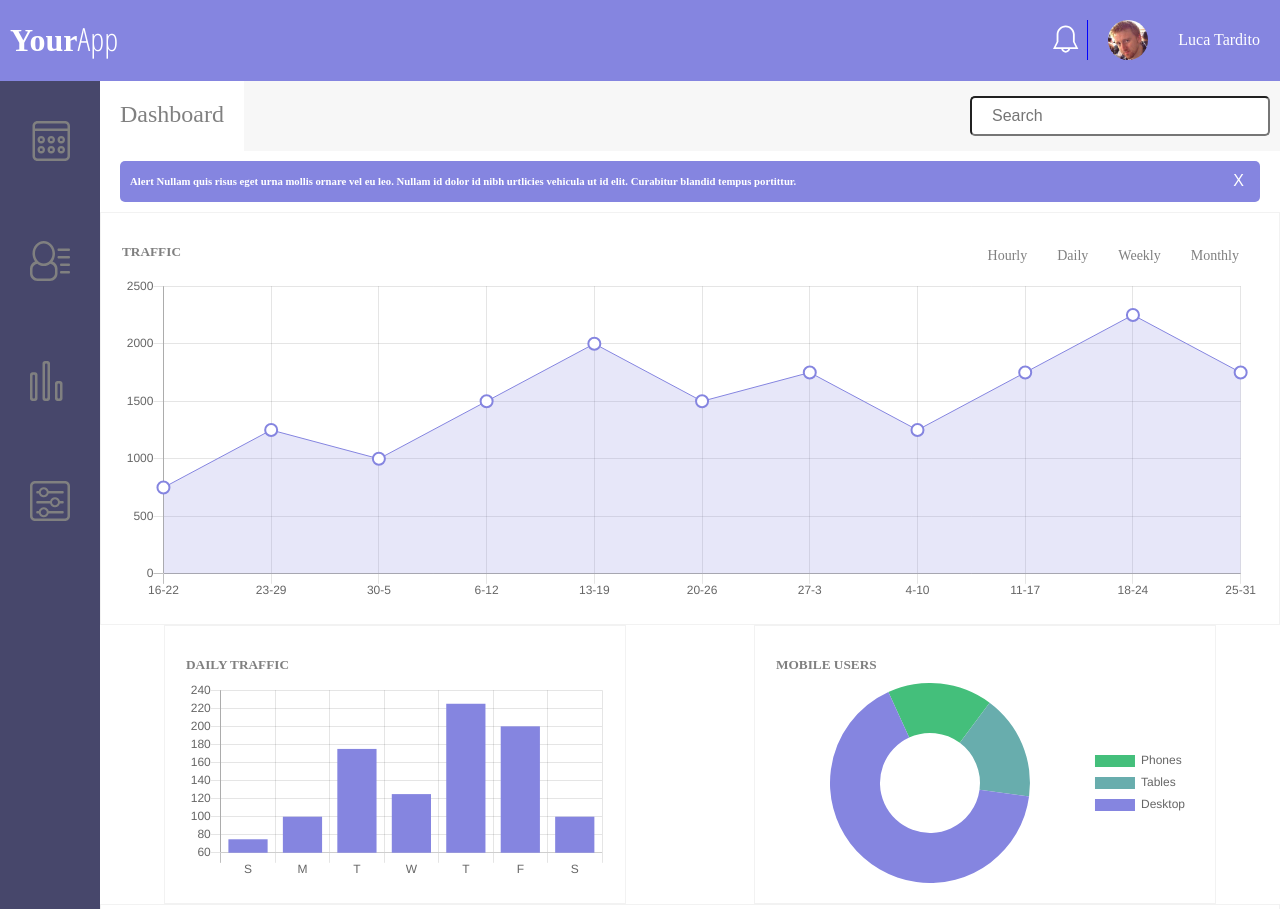
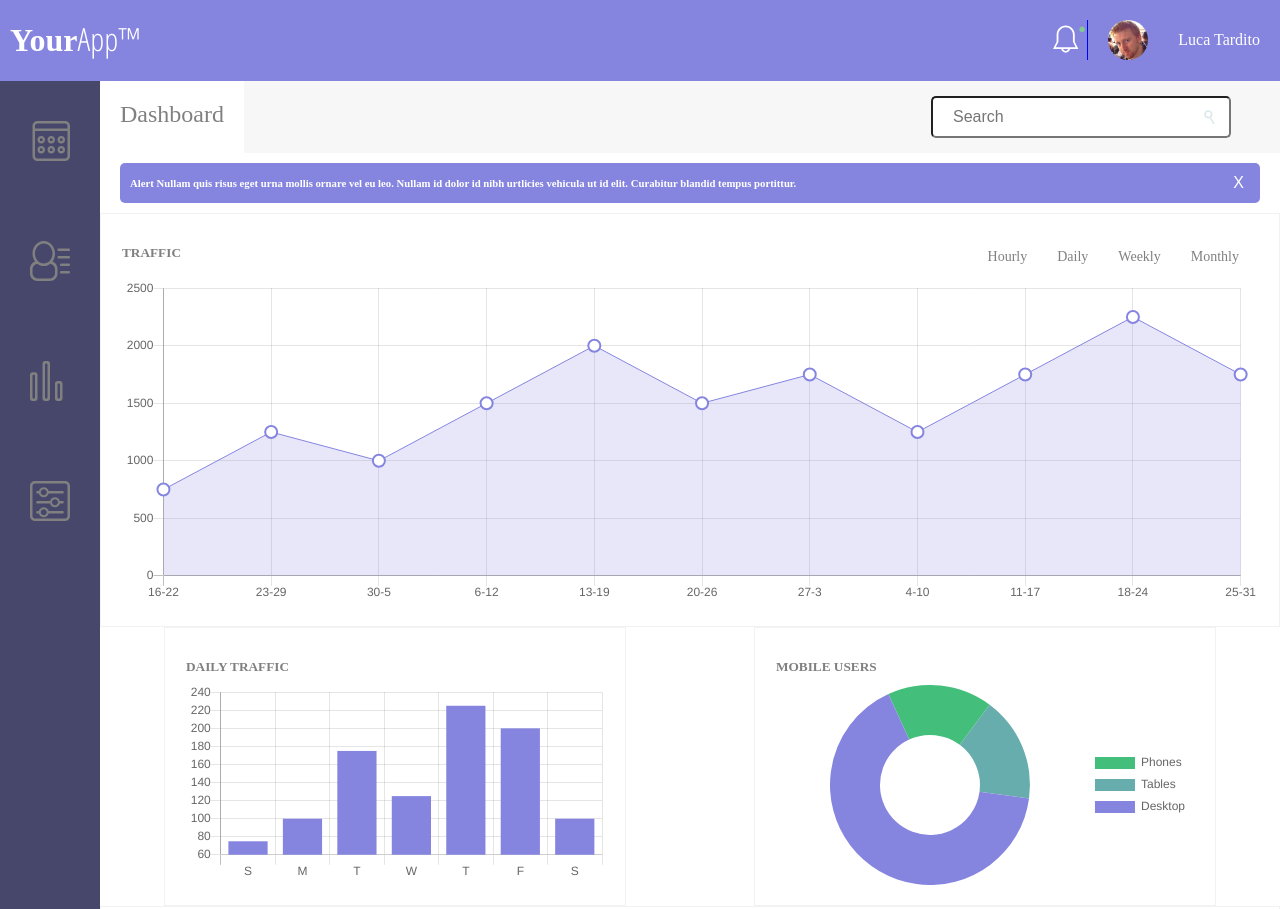
Before and after one commit to lucatardi/Web-App-Dashboard, a plain HTML site: page index.html in a window 1280 px wide. Shown: the top 909 px of the page. Drawn offline with nearby package versions, Linux system fonts and the light colour scheme.

Commit message:
Submitted Project

```diff
--- a/index.html
+++ b/index.html
@@ -12,14 +12,14 @@
   <body>
     <header>
 
-      <h1 class="name-app"> Your<spam class="reduce">App<!-- &#8482 --></spam></h1>
+      <h1 class="name-app"> Your<spam class="reduce">App&#8482</spam></h1>
 
       <div class="header-menu">
         <svg version="1.1" xmlns="http://www.w3.org/2000/svg" x="0px" y="0px" viewBox="0 0 32 32" class="icon-navigation">
         		<path d="M24,18v-8c0-5.5-4.5-10-10-10S4,4.5,4,10v8l-4,8h9.1c0.5,2.3,2.5,4,4.9,4s4.4-1.7,4.9-4H28L24,18z M14,28
         			c-1.3,0-2.4-0.8-2.8-2h5.6C16.4,27.2,15.3,28,14,28z M3,24l3-6v-8c0-4.4,3.6-8,8-8s8,3.6,8,8v8l3,6H3z"/>
         </svg>
-
+        <p id="notification">●</p>
         <img src="photos/first-user.jpg" alt="avatar" class="avatar-user profile">
 
         <h4 class="name-user"> Luca Tardito </h4>
@@ -67,7 +67,16 @@
       <div class="dashboard">
         <div class="label-page">
           <h2 class="label-title"> Dashboard </h2>
-          <input type="text" class="search" placeholder="Search">
+          <div class="search-div">
+            <input type="text" class="search" placeholder="Search">
+            <svg version="1.1" xmlns="http://www.w3.org/2000/svg" xmlns:xlink="http://www.w3.org/1999/xlink" width="300" height="300" viewBox="0 0 300 300" class="search-icon">
+            	<rect x="0" y="0" width="300" height="300" fill="transparent" />
+            	<g id="widget" transform="matrix(1,0,0,1,150,150)">
+            		<path d="M17.7827,42.6503 L7.02988,48.8584 L-24.1184,-5.09206 L-13.3656,-11.3002 L17.7827,42.6503 Z" fill="#dce8eb" fill-opacity="1" />
+            		<path d="M0,-35.8852 C0,-16.0766 -16.0766,0 -35.8852,0 C-55.6938,0 -71.7703,-16.0766 -71.7703,-35.8852 C-71.7703,-55.6938 -55.6938,-71.7703 -35.8852,-71.7703 C-16.0766,-71.7703 0,-55.6938 0,-35.8852 Z M-35.8852,-57.4163 C-47.799,-57.4163 -57.4163,-47.799 -57.4163,-35.8852 C-57.4163,-23.9713 -47.799,-14.3541 -35.8852,-14.3541 C-23.9713,-14.3541 -14.3541,-23.9713 -14.3541,-35.8852 C-14.3541,-47.799 -23.9713,-57.4163 -35.8852,-57.4163 Z" fill="#dce8eb" fill-opacity="1" />
+            	</g>
+            </svg>
+        </div>
         </div> <!-- label-page -->
         <div class="alert">
           <h6> Alert Nullam quis risus eget urna mollis ornare vel eu leo. Nullam id dolor id nibh urtlicies vehicula ut id elit. Curabitur blandid tempus portittur. </h6>
--- a/styles/style.css
+++ b/styles/style.css
@@ -39,6 +39,17 @@ main {
   padding: 0 5px;
   border-right: 1px solid blue;
 }
+
+#notification {
+  font-size: .8em;
+  color: #81c98f;
+  border-radius: 50%;
+  width: 10px;
+  margin-top: -10px;
+  margin-left: -10px;
+  z-index: 100;
+}
+
 
 .name-user {
   color: white;
@@ -85,7 +96,7 @@ main {
 
 .search {
   margin: 15px 10px;
-  padding: 0 20px;
+  padding: 10px 20px;
   border-radius: 5px;
   width: 150px;
 }
@@ -246,6 +257,19 @@ main {
   transition: .4s;
 }
 
+.slider:after {
+  position: absolute;
+  content: "ON";
+  color: white;
+  height: 20px;
+  width: 20px;
+  left: 10px;
+  bottom: 5px;
+  -webkit-transition: .2s;
+  transition: .2s;
+  visibility: hidden;
+}
+
 input:checked + .slider {
   background-color: #8585e0;
 }
@@ -254,6 +278,10 @@ input:checked + .slider:before {
   -webkit-transform: translateX(57px);
   -ms-transform: translateX(57px);
   transform: translateX(57px);
+}
+
+input:checked + .slider:after {
+  visibility: visible;
 }
 
 /* Rounded sliders */
@@ -409,6 +437,19 @@ select {
   padding: 10px 0;
   display: none;
 }
+
+.search-icon {
+  width: 35px;
+  height: 35px;
+  position: relative;
+  right: 50px;
+  bottom: -14px;
+}
+
+
+
+
+
 @media (min-width: 767px) {
   .profile,
   .arrow,
```
Also changed, not shown: icons/assembly 2.svg (added), icons/assembly.svg (added), 1 other file.
